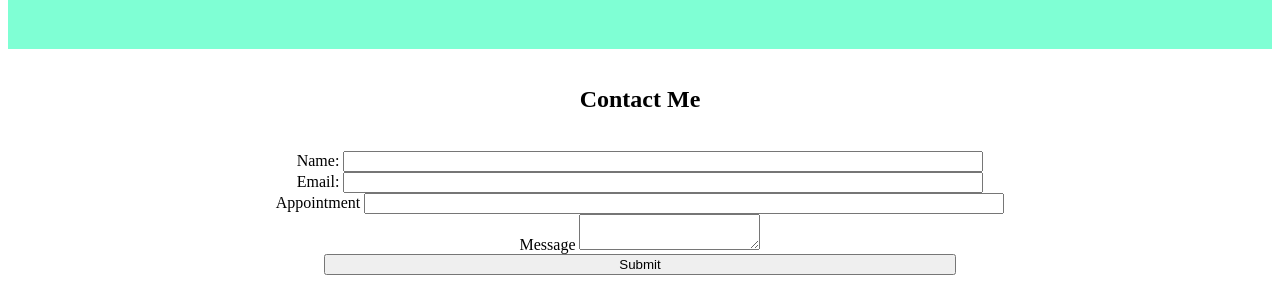
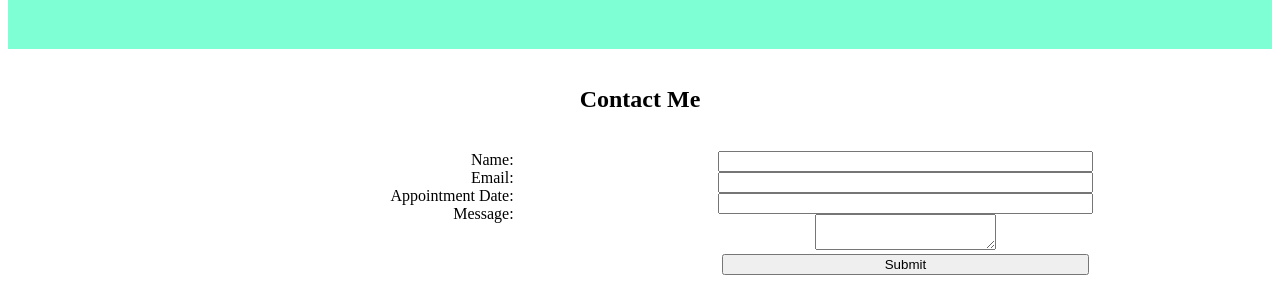
Before and after one commit to ObiWanCodenobi1/SFassign1, a plain HTML site: page index.html in a window 1280 px wide. Shown: the part 1340-1623 px from the top of the page. Drawn offline with Linux system fonts and the light colour scheme.

Commit message:
Revert "barebones of the webpage"
This reverts commit 0a1c1de8f0f072f015d2a80fcd2e7c7611b6af63.

```diff
--- a/index.html
+++ b/index.html
@@ -120,15 +120,20 @@
     <div class = "form">
         <h2>Contact Me</h2><br>
         <form>
-            <label for = "name"> Name: </label>
-            <input type = "text" id = "name" name = "name"><br>
-            <label for="email"> Email: </label>
-            <input type="email" id = "email" name = "email"><br>
-            <label for = "date">Appointment</label>
-            <input type = "datetime" id = "date" name = "date"><br>
-            <lable for = "message">Message</lable>
-            <textarea id = "message" name = "message"></textarea><br>
-            <input type="submit" value="Submit">
+            <div class = "labels">
+                <label for = "name"> Name: </label><br>
+                <label for="email"> Email: </label><br>
+                <label for = "date">Appointment Date:</label><br>
+                <lable for = "message">Message:</lable><br>
+            </div>
+            <div class = "inputs">
+                <input type = "text" id = "name" name = "name"><br>
+                <input type="email" id = "email" name = "email"><br>
+                <input type = "datetime" id = "date" name = "date"><br>
+                <textarea id = "message" name = "message"></textarea><br>
+                <input type="submit" value="Submit">
+            </div>
+
         </form>
     </div>
 </body>
```
